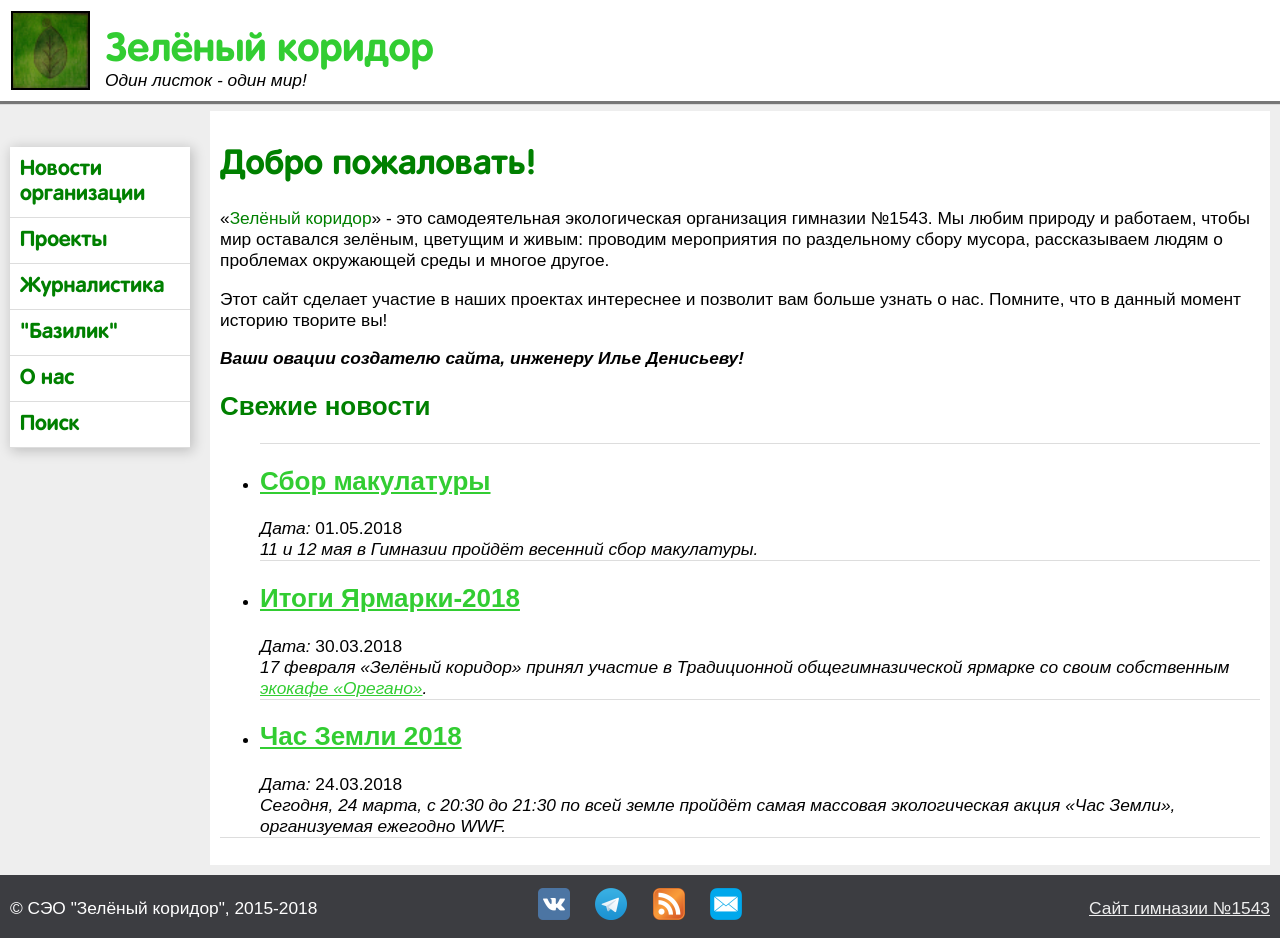
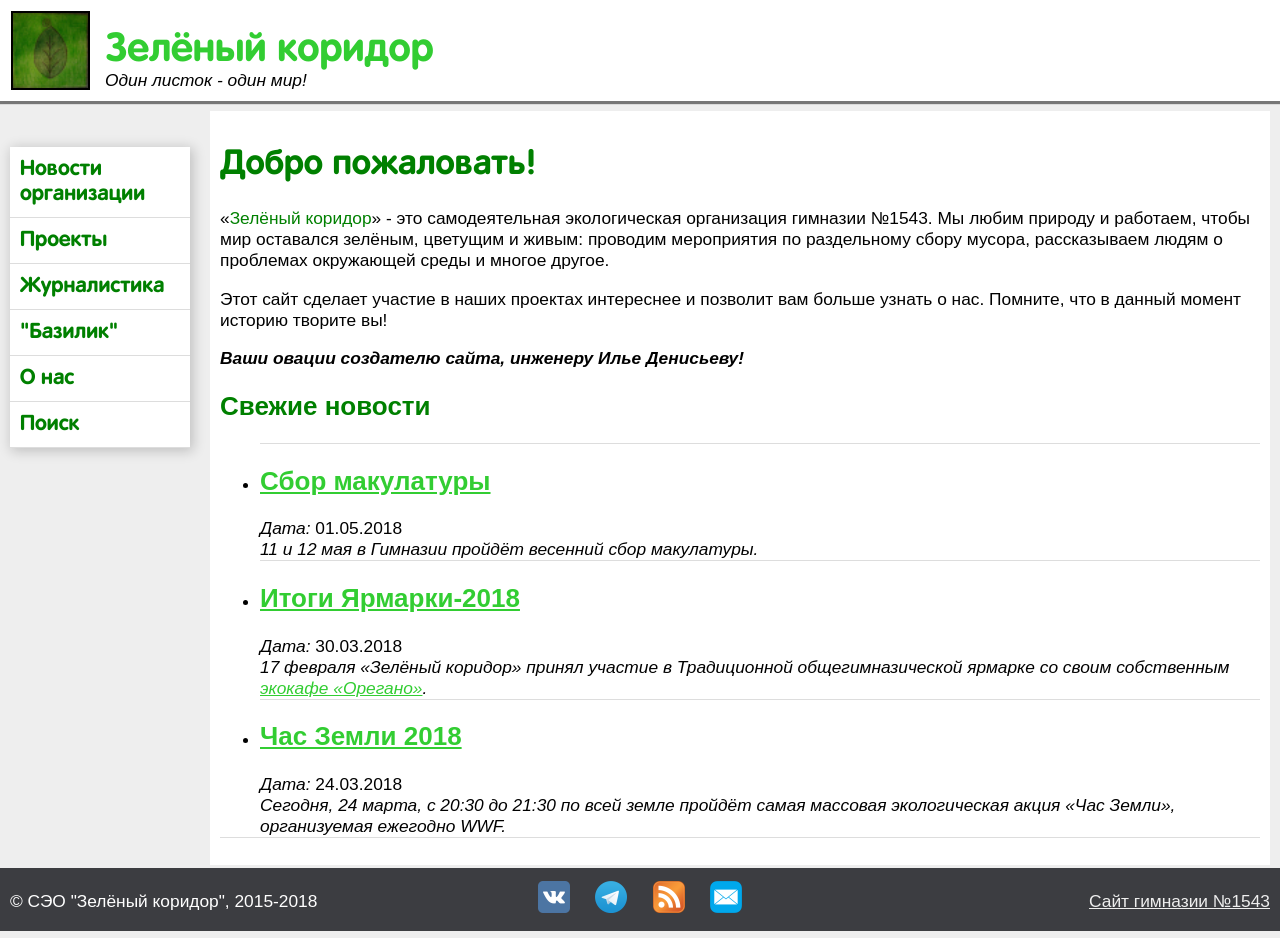
Before and after one commit to elkcl/zelkor.github.io, a Jekyll site: the page built from index.html, in a window 1280 px wide and 938 px high. Built offline with Jekyll 4.4.1, drawn with Linux system fonts in a browser that asks for light colours.

Commit message:
Исправил footer

```diff
--- a/css/main.css
+++ b/css/main.css
@@ -8,6 +8,10 @@
     font-weight: normal;
     font-style: normal;
 } */
+
+html {
+  position: relative;
+}
 
 body {
   margin: 0;
@@ -62,6 +66,10 @@
   background-color: #3C3D41;
   text-align: center;
   color: #fff;
+  position: absolute;
+  bottom: 0;
+  left: 0;
+  width: 100%;
 }
 
 #main {
@@ -76,6 +84,7 @@
   background: #eee none;
   margin: 0;
   padding: 0px 10px 10px;
+  margin-bottom: 56px;
 }
 
 #slogan {
--- a/css/mobile.css
+++ b/css/mobile.css
@@ -124,6 +124,9 @@
   footer {
     padding: 10px;
   }
+  #background {
+    margin-bottom: 95px;
+  }
 }
 
 @media (min-width: 600px) {
```
